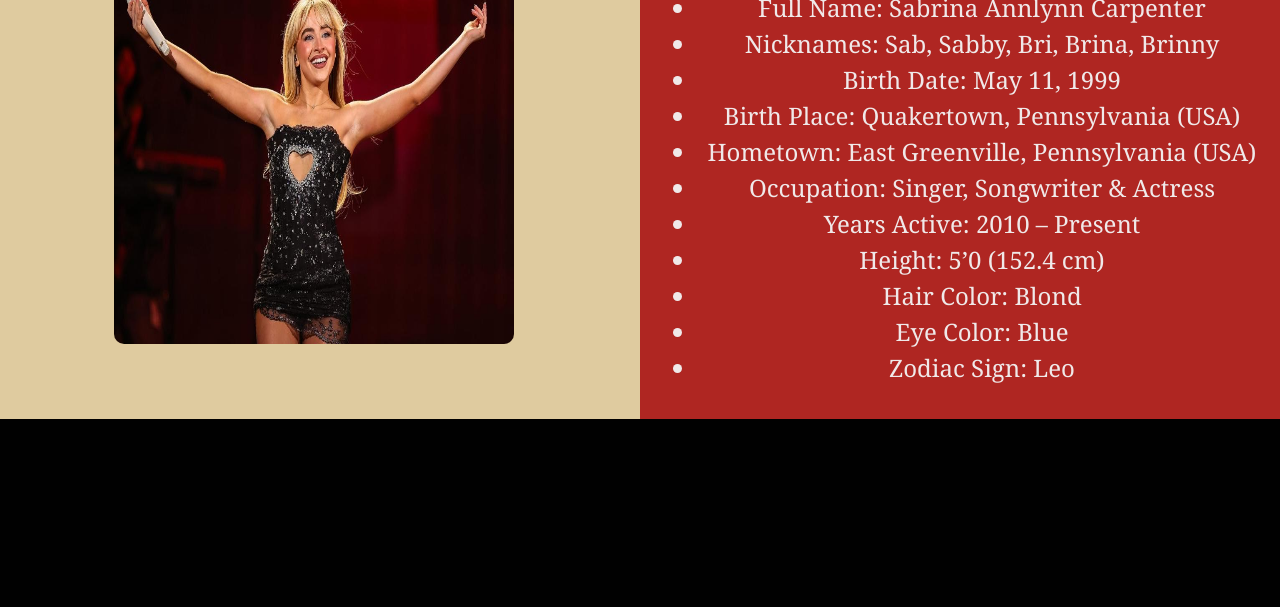
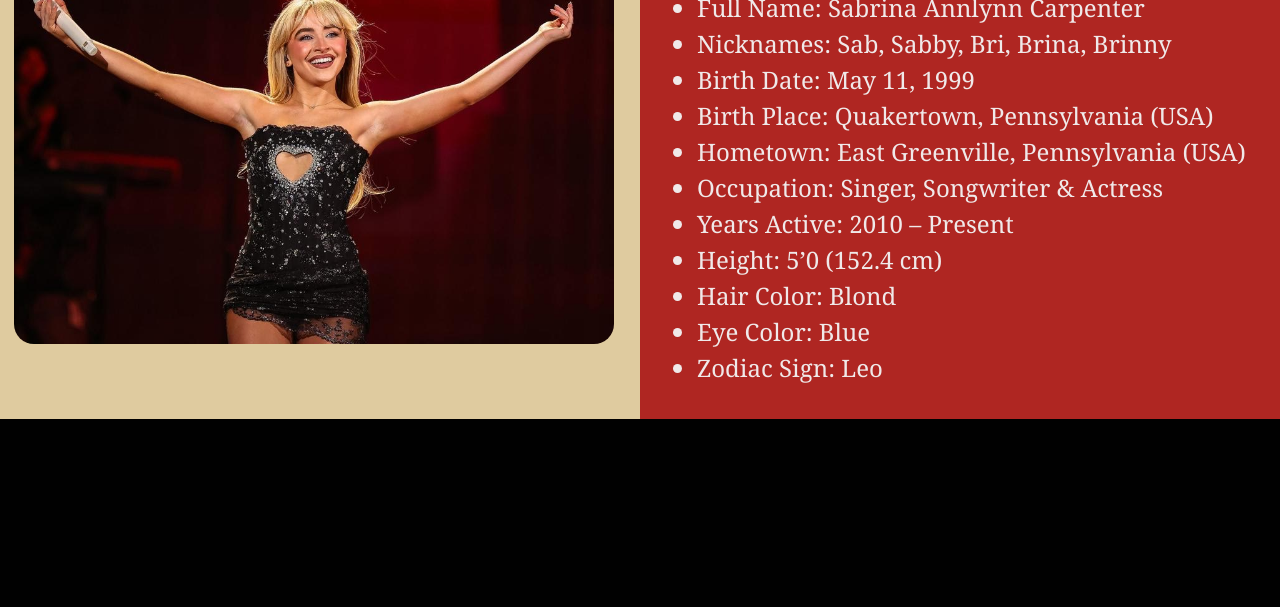
Before and after one commit to melody-holston/Brochure, a plain HTML site: page index-2.html in a window 1280 px wide. Shown: the part 193-800 px from the top of the page. Drawn offline with nearby package versions, Linux system fonts and the light colour scheme.

Commit message:
Update styleSabby.css

```diff
--- a/styleSabby.css
+++ b/styleSabby.css
@@ -11,12 +11,15 @@ header {
     color: white;
     padding: 20px;
 }
+li {
+    text-align: left;
 
+}
 img {
     width: 90%;
-    max-width: 400px;
+    max-width: 700px;
     height: auto;
-    border-radius: 10px;
+    border-radius: 20px;
 }
 
 /* Responsive design using media query */
```
